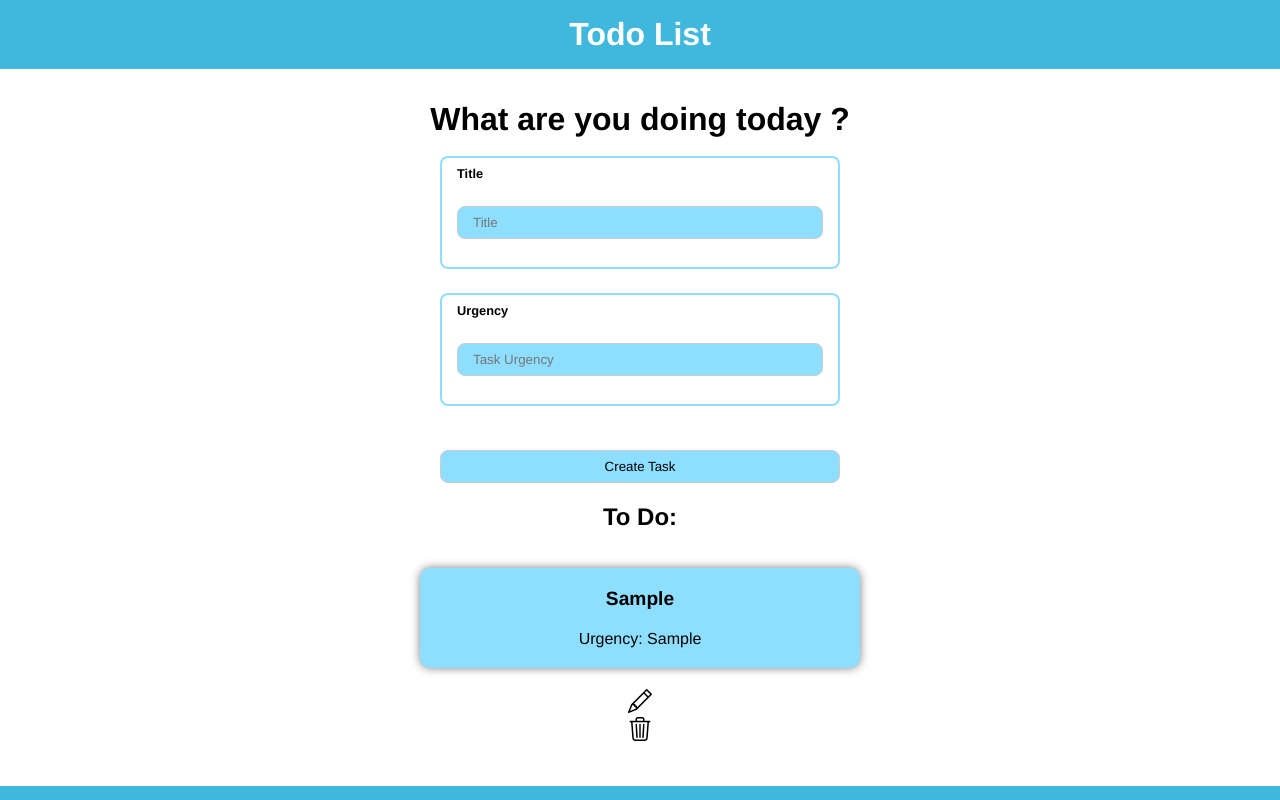
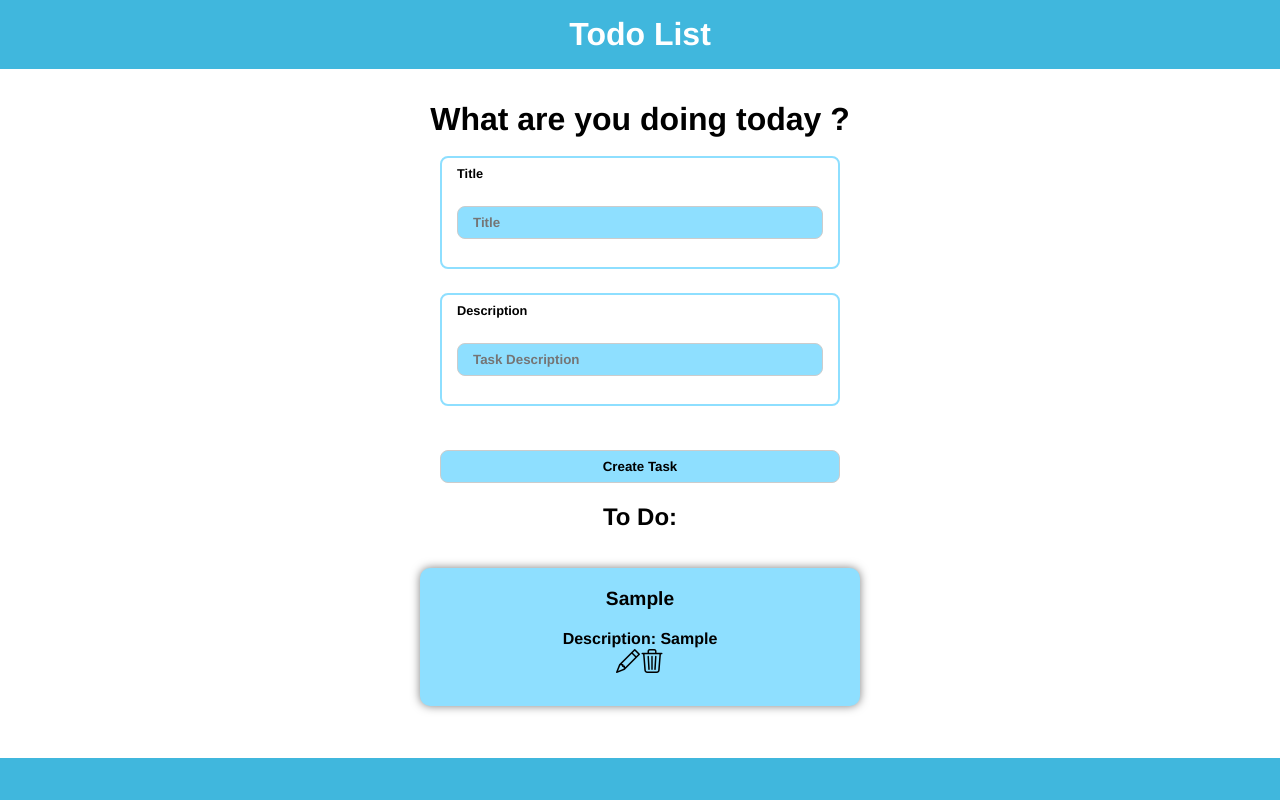
Before and after one commit to eusoumagalhaes/TypeScript---ToDo, a React (Create React App) app: page / in a window 1280 px wide. Both pictures are taken after typing "Sample", "Sample" into the empty fields and a click on the input "Create Task". Shown: the top 800 px of the page. Built offline with nearby package versions, Linux system fonts and the light colour scheme.

Commit message:
25/07/22 changes

```diff
--- a/src/App.module.css
+++ b/src/App.module.css
@@ -4,6 +4,7 @@
     display: flex;
     flex-direction: column;
     padding: 2em;
+    font-weight: bold;
 
 }
 
--- a/src/App.tsx
+++ b/src/App.tsx
@@ -17,6 +17,11 @@ function App() {
 
   const [taskList, setTaskList] = useState<ITask[]>([]);
 
+  //Delete task from taskList
+  const deleteTask = (id: number) => {
+    setTaskList(taskList.filter((task) => { return task.id !== id}))
+  }
+
   return (
     <div className="App">
       <Header />
@@ -31,7 +36,7 @@ function App() {
       </div>
       <div>
         <h2>To Do:</h2><br/>
-        <TaskList taskList={taskList} />
+        <TaskList taskList={taskList} handleDelete={deleteTask}/>
       </div>
       </main>
       <Footer />
--- a/src/Components/Form/TaskForm/TaskForm.module.css
+++ b/src/Components/Form/TaskForm/TaskForm.module.css
@@ -16,6 +16,7 @@
     border: 1px solid #ccc;
     cursor: pointer;
     rounded: 0;
+    font-weight: bold;
 }
 
 .form input:hover {
--- a/src/Components/Form/TaskForm/TaskForm.tsx
+++ b/src/Components/Form/TaskForm/TaskForm.tsx
@@ -16,7 +16,7 @@ const TaskForm = ({btnText, taskList, setTaskList}: Props) => {
 
   const [id, setId] = useState<number>(0)
   const [title, setTitle] = useState<string>('')
-  const [urgency, setUrgency] = useState<string>('')
+  const [description, setDescription] = useState<string>('')
 
 
   const addTaskHandler = (event: FormEvent<HTMLFormElement>) => {
@@ -24,19 +24,19 @@ const TaskForm = ({btnText, taskList, setTaskList}: Props) => {
 
     const id = Math.floor(Math.random() * 1000)
 
-    const newTask: ITask = { id, title, urgency }
+    const newTask: ITask = { id, title, description }
 
     setTaskList!([...taskList, newTask])
 
     setTitle('')
-    setUrgency('')
+    setDescription('')
   }
 
   const handleChange = (event: ChangeEvent<HTMLInputElement>) => {
     if(event.target.name === 'title') {
       setTitle(event.target.value)
     } else {
-      setUrgency(event.target.value)
+      setDescription(event.target.value)
     }
   }
 
@@ -53,13 +53,13 @@ const TaskForm = ({btnText, taskList, setTaskList}: Props) => {
         />
      </div>
      <div className={styles.input_container}>
-        <label htmlFor='urgency'>Urgency</label>
+        <label htmlFor='description'>Description</label>
         <input
           type='text'
-          name='urgency'
-          placeholder='Task Urgency'
+          name='Description'
+          placeholder='Task Description'
           onChange={handleChange}
-          value={urgency}
+          value={description}
         />
      </div>
      <input type='submit' value={btnText}/>
--- a/src/Components/Form/TaskList/TaskList.module.css
+++ b/src/Components/Form/TaskList/TaskList.module.css
@@ -21,7 +21,7 @@
 
 .actions {
     display: flex;
-    flex-direction: column;
+    flex-direction: row;
     margin-bottom: 10px;
     font-size: 1.5rem;
     justify-content: space-between;
--- a/src/Components/Form/TaskList/TaskList.tsx
+++ b/src/Components/Form/TaskList/TaskList.tsx
@@ -7,10 +7,11 @@ import {ITask} from '../../../Interfaces/Task'
 import styles from './TaskList.module.css'
 
 interface Props {
-  taskList: ITask[]
+  taskList: ITask[];
+  handleDelete(id: number) : void
 }
 
-const TaskList = ({taskList}:Props) => {
+const TaskList = ({taskList, handleDelete}:Props) => {
   return (
     <>
       {taskList.length > 0 ? (
@@ -20,11 +21,18 @@ const TaskList = ({taskList}:Props) => {
                  <h4>
                   {task.title}
                  </h4>
-                  <p> Urgency: {task.urgency} </p>
+                  <p> Description: {task.description} </p>
+
+               <div className={styles.actions}>
+
+               <i className="bi bi-pencil"/>
+
+               <i
+               className="bi bi-trash3"
+               onClick={() => {handleDelete(task.id);}}
+               />
+
                </div>
-               <div className={styles.actions}>
-               <i className="bi bi-pencil"/>
-               <i className="bi bi-trash3"/>
                </div>
               </div>
           ))
--- a/src/Interfaces/Task.ts
+++ b/src/Interfaces/Task.ts
@@ -1,6 +1,6 @@
 export interface ITask {
   id: number;
   title: string;
-  urgency: string;
+  description: string;
 
 }
```
Also changed, not shown: src/Components/Modal/Modal.tsx (added, +15 -0 lines).
